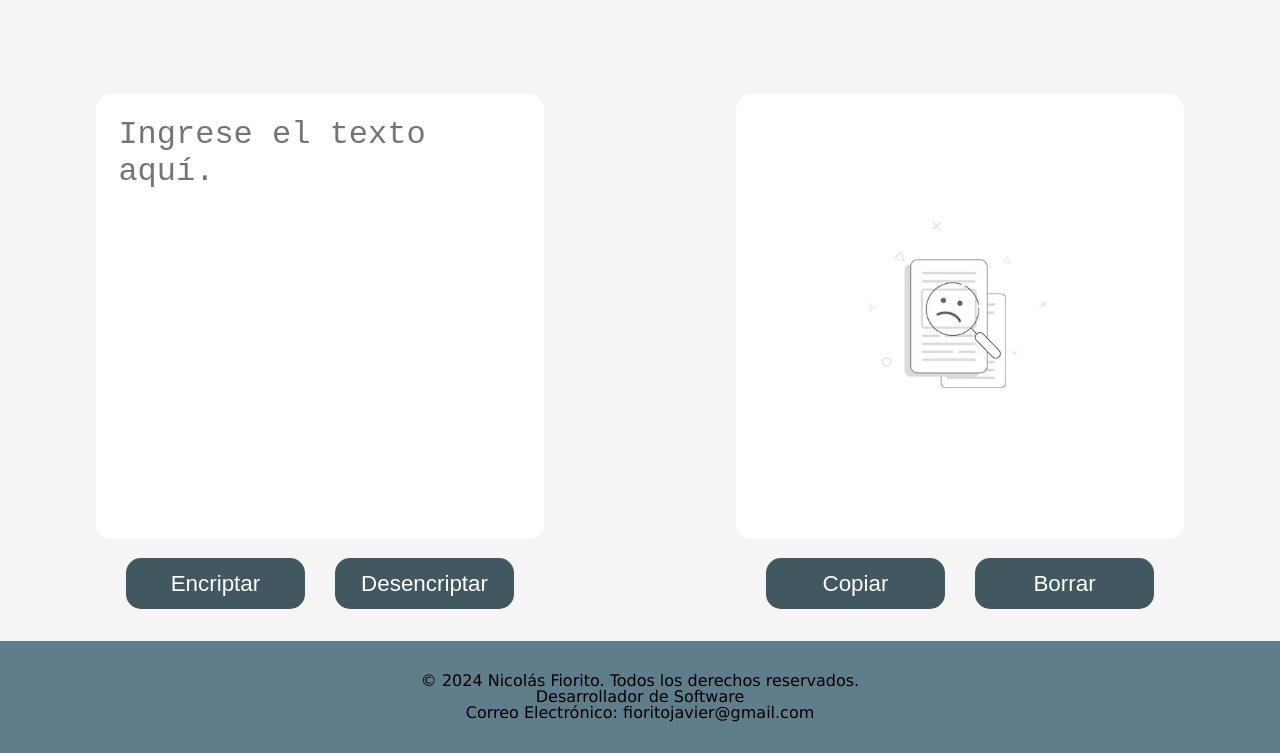
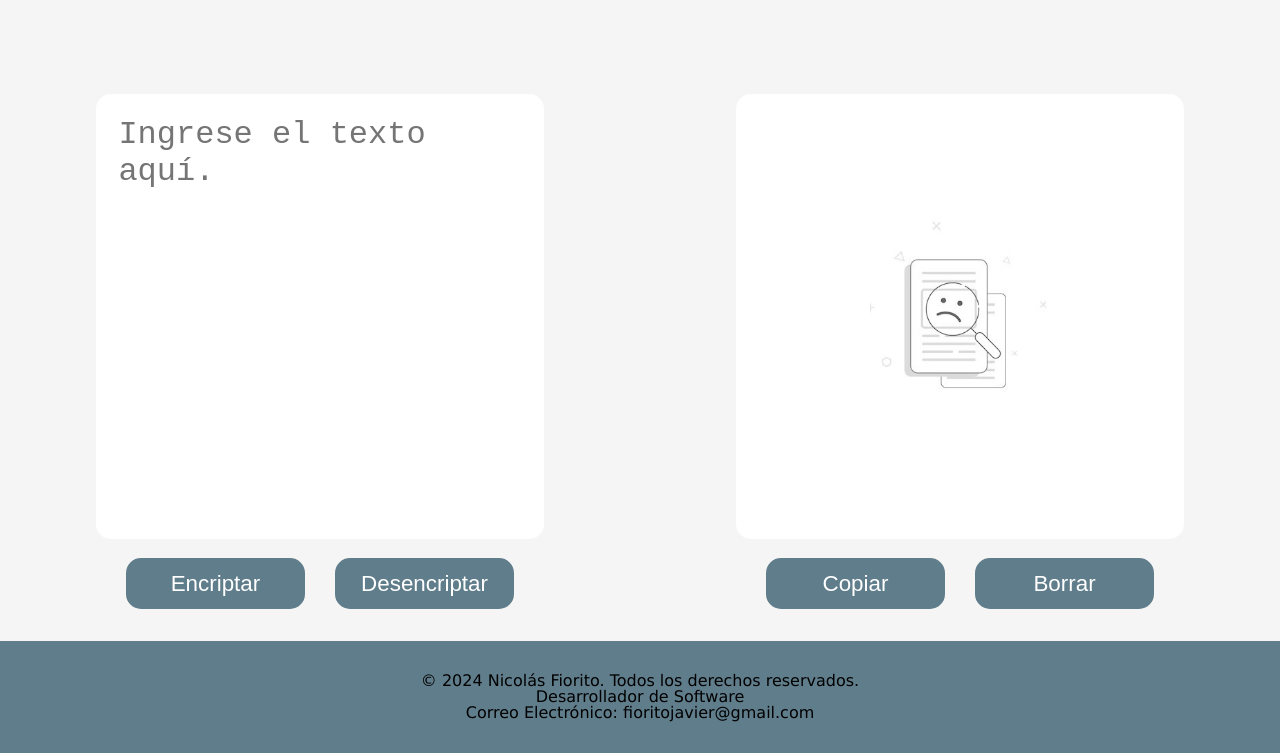
Before and after one commit to NicolasFiorito93/Challenge-ONE-Principiante-en-programaci-n, a plain HTML site: page index.html in a window 1280 px wide. Shown: the part 86-839 px from the top of the page. Drawn offline with Linux system fonts and the light colour scheme.

Commit message:
cambio en colores

```diff
--- a/style/style.css
+++ b/style/style.css
@@ -80,7 +80,7 @@ main {
       border: none;
       border-radius: 15px;
       cursor: pointer;
-      background: var(--bgcolorboton);
+      background: var(--bgcolorsecundario);
       color: #fff;
     }
   }
@@ -90,7 +90,8 @@ textarea:focus {
   outline: none;
 }
 
-button:hover {
+.botones button:hover {
+  background: var(--bgcolorboton);
   transform: scale(1.1);
 }
 
```
